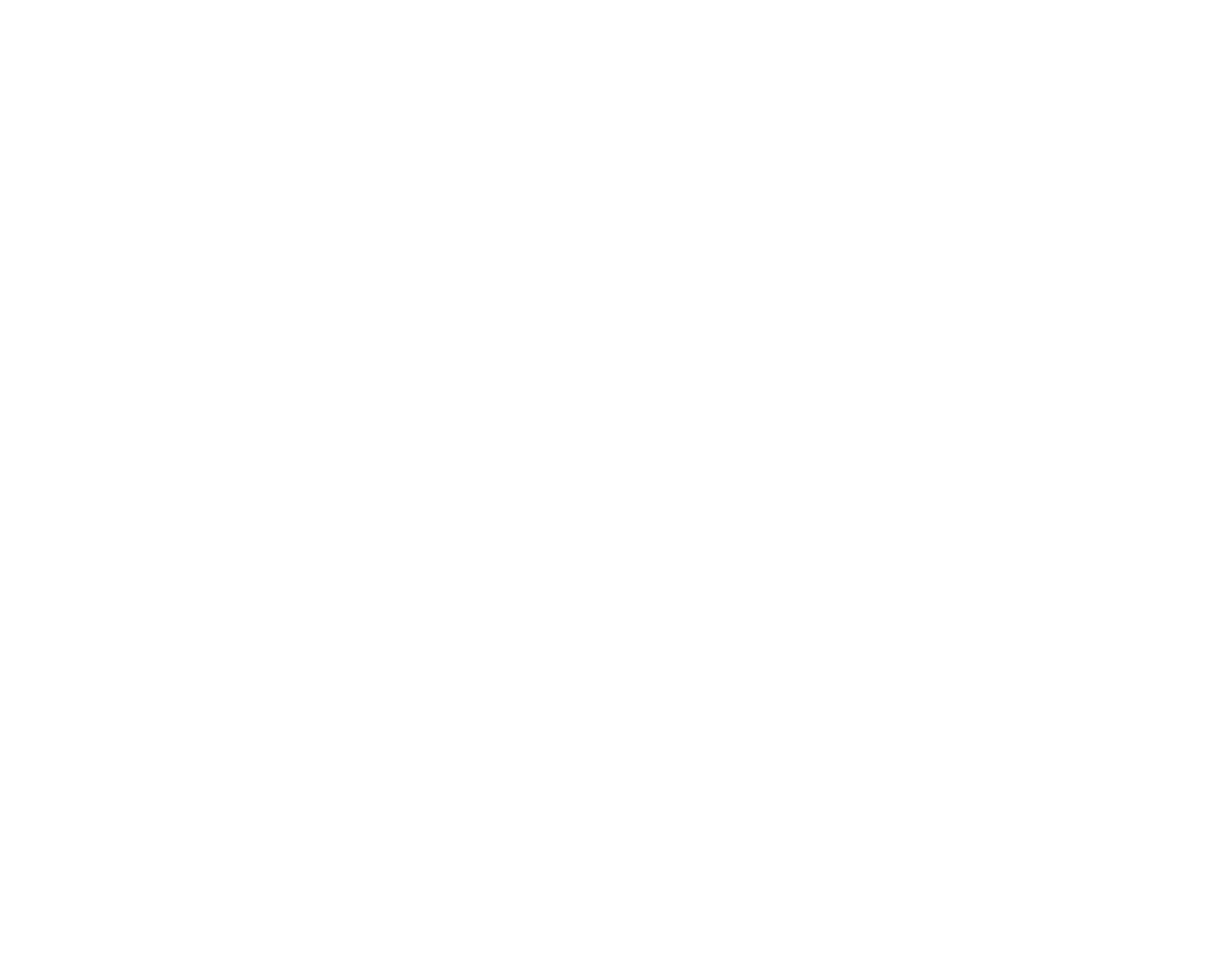
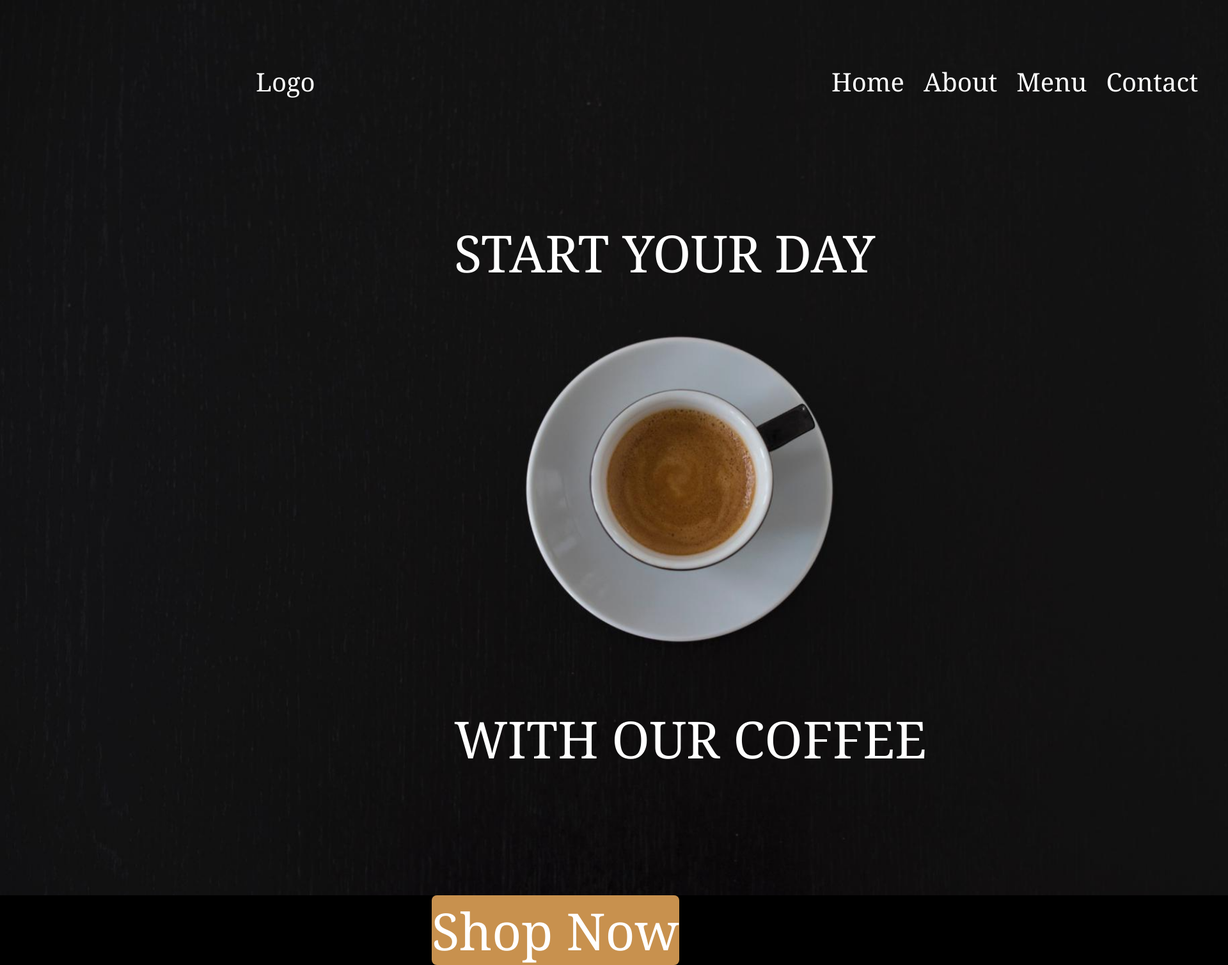
Before and after one commit to RyuMitsuky/HTML_S2_VelandiaJuan, a plain HTML site: page dia7/indext.html in a window 1280 px wide. Shown: the top 1509 px of the page at 64% size, 1920 px wide, since content can reach past the window. Before the commit the page ends 800 px from the top, so only its background shows below. Drawn offline with Linux system fonts and the light colour scheme.

Commit message:
feat :zap: add new data to the page and fixing bugs

```diff
--- a/dia7/Css/styles.css
+++ b/dia7/Css/styles.css
@@ -0,0 +1,76 @@
+body {
+    margin: 0;
+    background-color: black;
+    color: white;
+    overflow-x: hidden;
+    font-family: Georgia, serif;
+    text-align: center;
+}
+
+
+.logo {
+    top: 60px;
+    left: 400px;
+    font-size: 40px;
+    margin-top: 40px;
+    position: absolute;
+}
+
+
+.divopciones {
+
+    top: 60px;
+    left: 1300px;
+    font-size: 40px;
+    margin-top: 40px;
+    position: absolute;
+    display: flex;
+    gap: 30px;
+
+}
+
+.startyouday {
+    top: 340px;
+    left: 710px;
+    font-size: 80px;
+    position: absolute;
+}
+
+.whitourcoffee {
+    top: 1100px;
+    left: 710px;
+    font-size: 80px;
+    position: absolute;
+}
+
+.fondonegro {
+    position: absolute;
+    width: 1980px;
+    height: 1400px;
+    background-image: url("../imagenes/cafe_2000px_ancho.jpg");
+    background-size: cover;
+}
+
+
+
+.fondooscuro {
+
+
+
+    background-color: #0D0D0D;
+    position: absolute;
+
+
+
+}
+
+.cuadroboton {
+
+    top: 1400px;
+    left: 675px;
+    font-size: 80px;
+    position: absolute;
+    border-radius: 8px;
+    background-color: #C8914E;
+
+}
--- a/dia7/indext.html
+++ b/dia7/indext.html
@@ -1,12 +1,42 @@
 <!DOCTYPE html>
 <html lang="en">
+
 <head>
     <meta charset="UTF-8">
-    <meta name="viewport" content="width=
-    , initial-scale=1.0">
-    <title>Document</title>
+    <meta name="viewport" content="width=device-width, initial-scale=1.0">
+    <title>Cafe Web</title>
+    <link rel="stylesheet" href="Css/styles.css">
 </head>
+
 <body>
 
+
+
+    </div>
+    <div class="fondonegro">
+        <div class="logo">Logo</div>
+        <div class="startyouday">START YOUR DAY</div>
+        <div class="whitourcoffee">WITH OUR COFFEE</div>
+
+            <div class="cuadroboton">
+
+                <div class="textoboton">Shop Now</div>
+
+            </div>
+
+        <div class="divopciones">
+            <div class="home">Home</div>
+            <div class="about">About</div>
+            <div class="menu">Menu</div>
+            <div class="contact">Contact</div>
+
+        </div>
+
+
+                <div class="fondooscuro">
+
+    </div>
+
 </body>
+
 </html>
```
Also changed, not shown: dia7/imagenes/6cafe.png (renamed from dia7/imagenes/4.png), dia7/imagenes/cafe2.png (renamed from dia7/imagenes/pexels-chitokan-2183027-removebg-preview.png), dia7/imagenes/cafe_2000px_ancho.jpg (added), dia7/imagenes/pexels-nao-triponez-129207.jpg (deleted), 5 other files.
